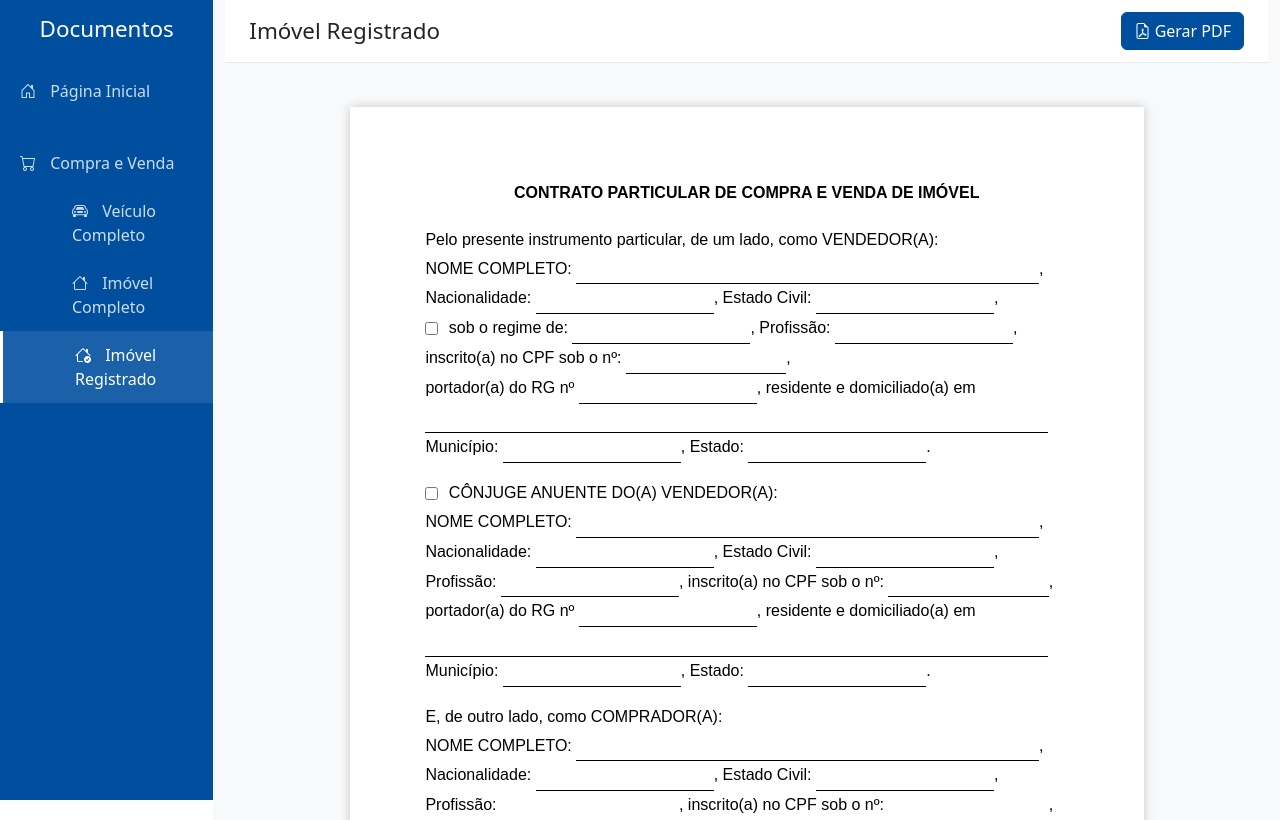
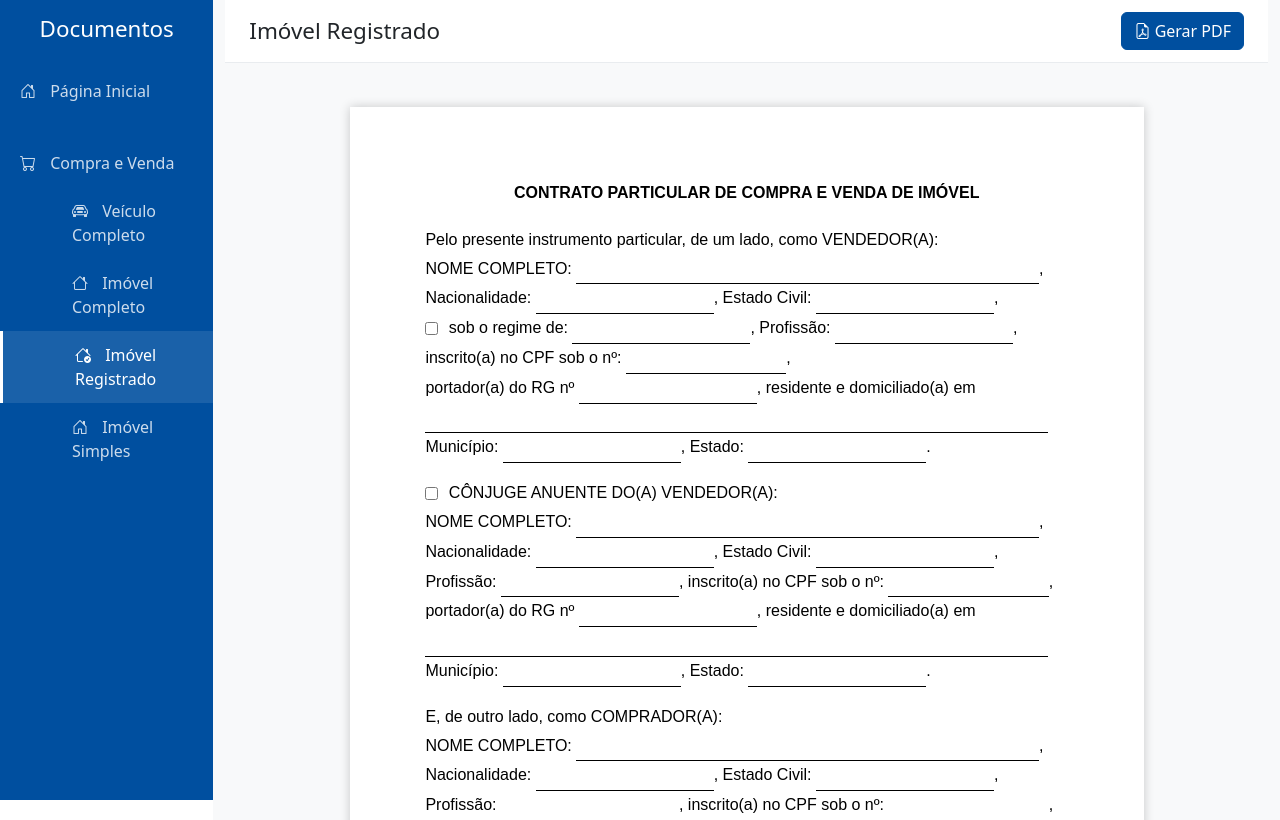
Before and after one commit to Antonio-Neves/document-automation, a Django app: page /contract-sale-property-deed/ in a window 1280 px wide. Shown: the top 820 px of the page. Run offline with Django 5.2, Linux system fonts and the light colour scheme; some libraries are stand-ins or nearby versions.

Commit message:
Created property simple contract

```diff
--- a/base/templates/base/_base_sidebar.html
+++ b/base/templates/base/_base_sidebar.html
@@ -51,6 +51,14 @@
                     </a>
                 </li>
 
+                <li class="nav-item">
+                    <a class="nav-link{% if current == 'contract_sale_property_simple' %} active{% endif %}"
+                       href="{% url 'contract_sale_property_simple' %}">
+                        <i class="bi bi-house-door"></i>
+                        Imóvel Simples
+                    </a>
+                </li>
+
             </ul>
         </li>
 
```
